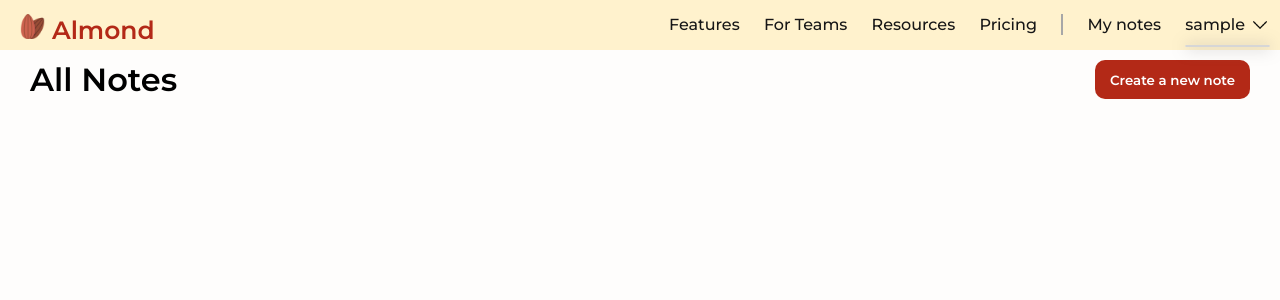
After one commit to Karsker/Almond, a Flask app: page /notes in a window 1280 px wide. The commit adds this page. Shown: the top 300 px of the page. Run offline with Flask 3, Linux system fonts and the light colour scheme; the visitor is signed in with stand-in values (Sample User, id 1); data that the repository does not hold is empty.

Commit message:
Added notes page and notes model

```diff
--- a/website/static/scripts/index.js
+++ b/website/static/scripts/index.js
@@ -16,6 +16,12 @@ function showUserInfo() {
     }
 }
 
+function addNote() {
+    let newNote = document.querySelector(".newNoteContainer");
+    newNote.style.display = "block";
+
+}
+
 let closeBtn = document.querySelector(".messageDismissButton");
 
 if (closeBtn) {
--- a/website/static/styles/main.css
+++ b/website/static/styles/main.css
@@ -35,6 +35,7 @@ nav ul {
   color: #161616;
   /* border: solid blue 2px; */
   padding: 0 0;
+  z-index: 10;
 }
 
 nav ul li {
--- /dev/null
+++ b/website/static/styles/notes.css
@@ -0,0 +1,96 @@
+.notesContainer {
+    display: flex;
+    flex-direction: column;
+    row-gap: 10px;
+    padding: 10px 30px;
+    position: relative;
+    align-items: center;
+    /* border: solid red 1px; */
+}
+
+.newNoteContainer {
+    position: absolute;
+    background: white;
+    left: 50%;
+    transform: translateX(-50%);
+    width: 1000px;
+    height: 800px;
+    border: solid rgb(228, 228, 228) 1px;
+    border-radius: 5px;
+    z-index: 10;
+    box-shadow: 1px 1px 15px rgb(121, 121, 121);
+    display: none;
+    padding: 15px 15px;
+    animation: 0.5s fadeIn
+}
+
+.newNoteContainer form {
+    display: flex;
+    flex-direction: column;
+    padding: 10px 20px;
+    row-gap: 10px;
+}
+
+textarea {
+    border: none;
+    outline: none;
+    font-size: 20px;
+    padding: 5px 10px;
+    font-family: 'Montserrat', sans-serif;
+    text-align: justify;
+   resize: none;
+}
+
+#noteTitle {
+    border-bottom: solid #6b6b6b 1px;
+    font-weight: 600;
+    max-height: 50px;
+    min-height: 50px;
+    max-width: 930px;
+    min-width: 930px;
+}
+
+#noteContent {
+    height: 500px;
+    /* border: solid red 1px; */
+    max-height: 500px;
+    min-height: 500px;
+    max-width: 930px;
+    min-width: 930px;
+}
+
+.noteDismiss {
+    position: absolute;
+    top: 5px;
+    right: 5px;
+    font-size: 10px;
+    background: black;
+    border-radius: 50px;
+    width: 20px;
+    height: 20px;
+    color: white;
+    display: flex;
+    justify-content: center;
+    align-items: center;
+}
+
+.userNote {
+    width: 100%;
+    height: 150px;
+    border: solid rgb(223, 223, 223) 1px;
+    border-radius: 5px;
+    padding: 10px 20px;
+    background: #f1f1f1;
+    margin: 10px 0;
+    cursor: pointer;
+}
+
+
+.userNotesSection {
+    margin-top: 20px;
+    width: 90%;
+}
+
+.userNote h1{
+    font-size: 20px;
+}
--- a/website/templates/base.html
+++ b/website/templates/base.html
@@ -38,6 +38,9 @@
             </li>
             <!-- Show the login and sign up options only if the user is not logged in -->
             {% if (user.is_authenticated) %}
+                <li>
+                    <a href="/notes">My notes</a>
+                </li>
                 <li>
                     <div class="navUserInfo">
                         {{ user.username }}
--- /dev/null
+++ b/website/templates/notes.html
@@ -0,0 +1,34 @@
+{% extends 'base.html' %}
+{% block title %}My Notes{% endblock title %}
+{% block extraStyles %}<link rel="stylesheet" href="{{ url_for('static', filename='styles/notes.css') }}">{% endblock extraStyles%}
+{% block content %}
+
+<div class="notesContainer">
+    <div style="width: 100%;display: flex; justify-content: space-between;">
+        <h1>All Notes</h1>
+        <button class="navButton" onclick="addNote()">Create a new note</button>
+    </div>
+
+    <!-- Form for adding a note -->
+    <div class="newNoteContainer">
+        <form method="POST">
+            <textarea name="noteTitle" id="noteTitle" placeholder="Note title"></textarea>
+            <textarea  name="noteContent" id="noteContent" placeholder="Start typing your note here"></textarea>
+            <button class="navButton" style="width: 100px; position: absolute; left: 10px; bottom: 10px;">Add</button>
+        </form>
+        <button class="messageDismissButton noteDismiss">X</button>
+    </div>
+
+   <div class="userNotesSection">
+    {% for note in user_notes %}
+        <div class="userNote">
+            <h1>{{ note.title }}</h1>
+            <p style="height: 60px;font-size: 15px; overflow: hidden;">{{ note.content }}</p>
+            <button class="navButton">Delete</button>
+        </div>
+    {% endfor %}
+   </div>
+
+</div>
+
+{% endblock content %}
--- a/website/views.py
+++ b/website/views.py
@@ -1,8 +1,26 @@
-from flask import Blueprint, render_template
-from flask_login import current_user
-
+from flask import Blueprint, render_template, request, flash
+from flask_login import current_user, login_required
+from . import db
+from .models import Note
 views = Blueprint('views', __name__)
 
 @views.route('/')
 def home():
     return render_template('home.html', user = current_user)
+
+@views.route('/notes', methods=['GET', 'POST'])
+@login_required
+def notes():
+    # Fetch user notes
+    user_notes = Note.query.filter_by(user_id = current_user.id)
+
+    if request.method == 'POST':
+        noteTitle = request.form.get('noteTitle')
+        noteContent = request.form.get('noteContent')
+        print('Note title = ', noteTitle)
+        print('Note content = ', noteContent)
+
+        new_note = Note(title=noteTitle, content=noteContent, user_id=current_user.id)
+        db.session.add(new_note)
+        db.session.commit()
+    return render_template('notes.html',user=current_user, user_notes = user_notes)
```
Also changed, not shown: website/models.py (+8 -0 lines).
